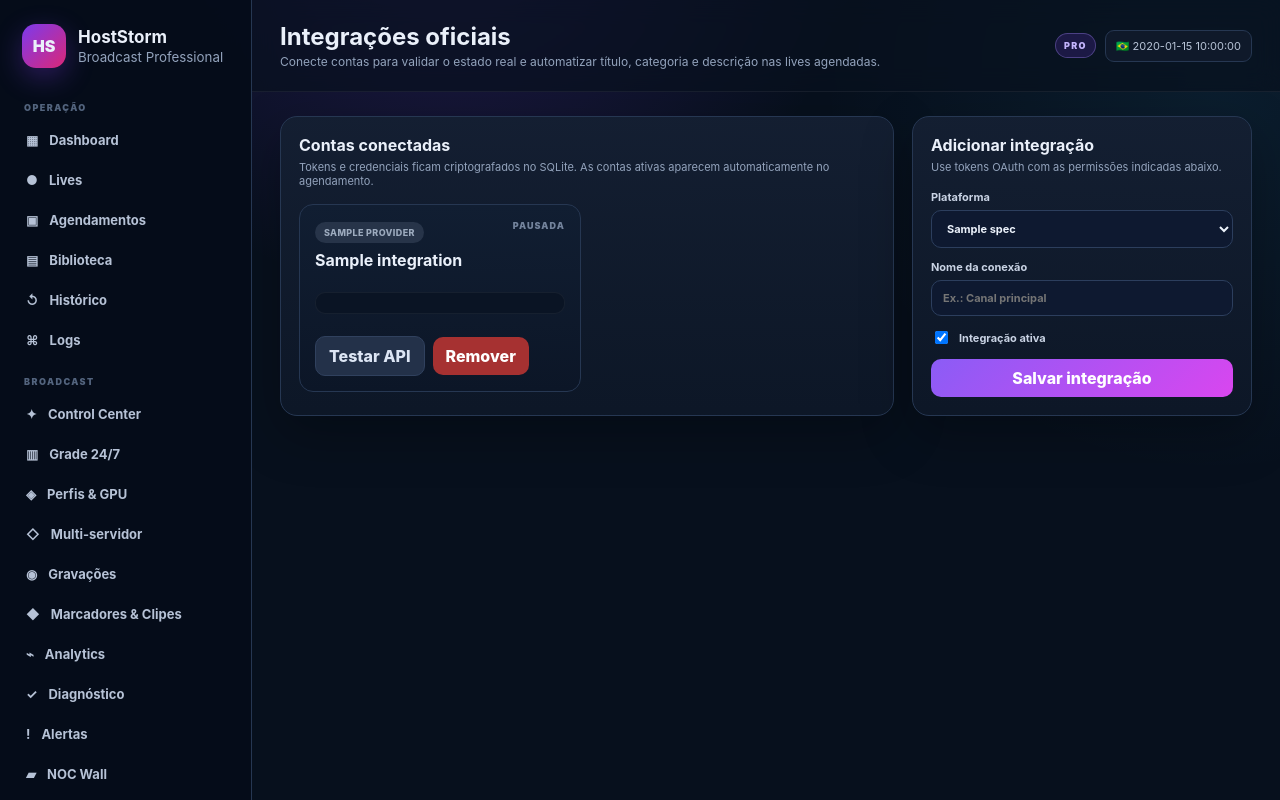
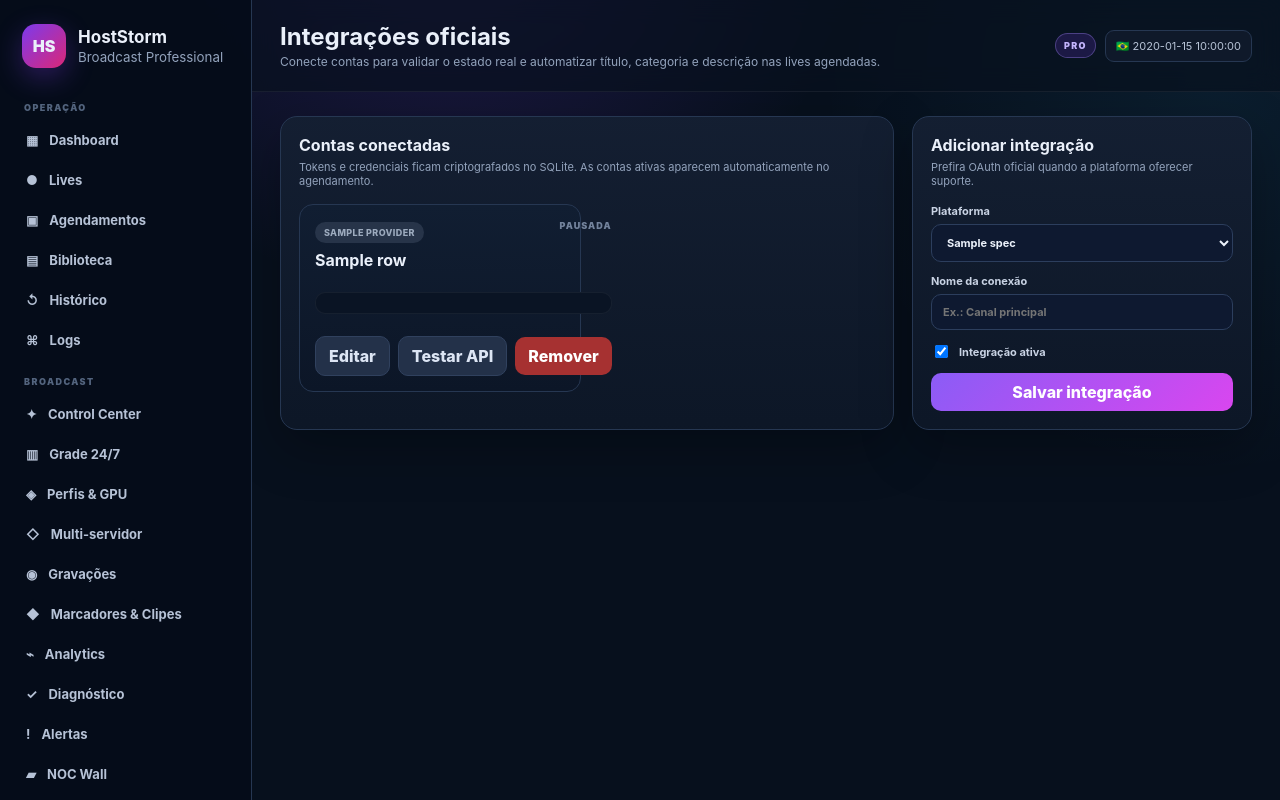
Before and after one commit to danilostorm/hoststorm-lofi-suite, a Python web app: template multi-live/templates/integrations.html in a window 1280 px wide. Run offline with Jinja, Linux system fonts and the light colour scheme; the template is opened without the code that fills it: most values are stand-ins (such as "Sample title", 1, 10 or a date in 2020).

Commit message:
ui: add editable integrations and official Kick connect flow

```diff
--- a/multi-live/templates/integrations.html
+++ b/multi-live/templates/integrations.html
@@ -3,13 +3,19 @@
 {% block heading %}Integrações oficiais{% endblock %}
 {% block subheading %}Conecte contas para validar o estado real e automatizar título, categoria e descrição nas lives agendadas.{% endblock %}
 {% block content %}
+{% set ns=namespace(editing=None) %}
+{% set edit_id=request.args.get('edit','') %}
+{% for row in integrations %}{% if row.id==edit_id %}{% set ns.editing=row %}{% endif %}{% endfor %}
+{% set editing=ns.editing %}
+{% set current_provider=editing.provider if editing else 'twitch' %}
+{% set cfg=editing.config if editing else {} %}
 <div class="integration-layout">
   <section class="panel integration-list-panel">
     <div class="panel-head"><div><h2>Contas conectadas</h2><p>Tokens e credenciais ficam criptografados no SQLite. As contas ativas aparecem automaticamente no agendamento.</p></div></div>
     <div class="integration-grid">
       {% for i in integrations %}
         {% set spec=integration_provider_specs.get(i.provider,{}) %}
-        <article class="integration-card">
+        <article class="integration-card {% if edit_id==i.id %}selected-card{% endif %}">
           <div class="integration-card-head"><div><span class="status-pill {{'running' if i.enabled else 'offline'}}">{{spec.get('label',i.provider|upper)}}</span><h3>{{i.name}}</h3></div><span class="integration-state">{{'ATIVA' if i.enabled else 'PAUSADA'}}</span></div>
           <div class="capability-line">{% for cap in spec.get('capabilities',[]) %}<span class="platform-chip">{{ {'title':'Título','category':'Categoria','description':'Descrição'}.get(cap,cap) }}</span>{% endfor %}</div>
           <div class="integration-identity">
@@ -17,10 +23,16 @@
             {% if i.config.channel_slug %}<span>Canal: <strong>{{i.config.channel_slug}}</strong></span>{% endif %}
             {% if i.config.channel_id %}<span>Channel ID: <strong>{{i.config.channel_id}}</strong></span>{% endif %}
             {% if i.config.broadcast_id %}<span>Broadcast: <strong>{{i.config.broadcast_id}}</strong></span>{% endif %}
+            {% if i.provider=='kick' %}<span>Autenticação: <strong>{{'OAuth oficial + refresh' if i.config.oauth_connected else 'Token manual / pendente de OAuth'}}</strong></span>{% endif %}
             {% if i.provider=='webhook' and i.config.endpoint_url %}<span>Endpoint: <strong>{{i.config.endpoint_url}}</strong></span>{% endif %}
           </div>
           <p class="field-note">{{spec.get('hint','')}}</p>
-          <div class="card-actions"><form method="post" action="{{url_for('pro.integration_check',iid=i.id)}}"><button class="btn ghost">Testar API</button></form><form method="post" action="{{url_for('pro.integration_delete',iid=i.id)}}" onsubmit="return confirm('Remover integração?')"><button class="btn danger">Remover</button></form></div>
+          <div class="card-actions">
+            <a class="btn ghost" href="{{url_for('pro.integrations',edit=i.id)}}">Editar</a>
+            {% if i.provider=='kick' %}<a class="btn primary" href="{{url_for('automation.kick_oauth_start',iid=i.id)}}">{{'Reautorizar Kick' if i.config.oauth_connected else 'Conectar com Kick'}}</a>{% endif %}
+            <form method="post" action="{{url_for('pro.integration_check',iid=i.id)}}"><button class="btn ghost">Testar API</button></form>
+            <form method="post" action="{{url_for('pro.integration_delete',iid=i.id)}}" onsubmit="return confirm('Remover integração?')"><button class="btn danger">Remover</button></form>
+          </div>
         </article>
       {% else %}
         <div class="empty-state">Nenhuma integração cadastrada.</div>
@@ -29,42 +41,63 @@
   </section>
 
   <section class="panel integration-add-panel">
-    <div class="panel-head"><div><h2>Adicionar integração</h2><p>Use tokens OAuth com as permissões indicadas abaixo.</p></div></div>
+    <div class="panel-head"><div><h2>{{'Editar integração' if editing else 'Adicionar integração'}}</h2><p>{% if editing %}Altere os dados ou reautorize a conta sem apagar a integração.{% else %}Prefira OAuth oficial quando a plataforma oferecer suporte.{% endif %}</p></div>{% if editing %}<a class="btn ghost small" href="{{url_for('pro.integrations')}}">Cancelar</a>{% endif %}</div>
     <form method="post" action="{{url_for('automation.integration_save')}}" id="integrationForm">
-      <label>Plataforma<select name="provider" id="provider">{% for key,spec in integration_provider_specs.items() %}<option value="{{key}}">{{spec.label}}</option>{% endfor %}</select></label>
-      <label>Nome da conexão<input name="name" required placeholder="Ex.: Canal principal"></label>
+      {% if editing %}<input type="hidden" name="id" value="{{editing.id}}">{% endif %}
+      <label>Plataforma
+        <select name="provider" id="provider" {% if editing %}disabled{% endif %}>{% for key,spec in integration_provider_specs.items() %}<option value="{{key}}" {% if current_provider==key %}selected{% endif %}>{{spec.label}}</option>{% endfor %}</select>
+        {% if editing %}<input type="hidden" name="provider" value="{{current_provider}}">{% endif %}
+      </label>
+      <label>Nome da conexão<input name="name" required value="{{editing.name if editing else ''}}" placeholder="Ex.: Canal principal"></label>
 
-      <div class="provider-box" data-provider="twitch">
+      <div class="provider-box" data-provider="twitch" {% if current_provider!='twitch' %}hidden{% endif %}>
         <div class="provider-note"><strong>Twitch</strong><span>Escopo necessário: <code>channel:manage:broadcast</code></span></div>
-        <label>Client ID<input name="client_id" autocomplete="off"></label>
-        <label>OAuth Access Token<input type="password" name="access_token" autocomplete="new-password"></label>
-        <label>Channel login<input name="channel_login" placeholder="seucanal"></label>
-        <label>Broadcaster ID <small>(opcional)</small><input name="broadcaster_id" placeholder="detectado pelo login se vazio"></label>
+        <label>Client ID<input name="client_id" value="{{cfg.get('client_id','')}}" autocomplete="off"></label>
+        <label>OAuth Access Token<input type="password" name="access_token" value="{{cfg.get('access_token','')}}" autocomplete="new-password"></label>
+        <label>Channel login<input name="channel_login" value="{{cfg.get('channel_login','')}}" placeholder="seucanal"></label>
+        <label>Broadcaster ID <small>(opcional)</small><input name="broadcaster_id" value="{{cfg.get('broadcaster_id','')}}" placeholder="detectado pelo login se vazio"></label>
       </div>
 
-      <div class="provider-box" data-provider="youtube" hidden>
+      <div class="provider-box" data-provider="youtube" {% if current_provider!='youtube' %}hidden{% endif %}>
         <div class="provider-note"><strong>YouTube</strong><span>Para escrever metadados use OAuth com <code>youtube.force-ssl</code>.</span></div>
-        <label>OAuth Access Token<input type="password" name="access_token" autocomplete="new-password"></label>
-        <label>Channel ID <small>(opcional para conferência)</small><input name="channel_id"></label>
-        <label>API key <small>(opcional; ajuda nas consultas públicas)</small><input type="password" name="api_key"></label>
-        <label>Broadcast ID <small>(opcional)</small><input name="broadcast_id" placeholder="vazio = localizar live ativa/próxima"></label>
+        <label>OAuth Access Token<input type="password" name="access_token" value="{{cfg.get('access_token','')}}" autocomplete="new-password"></label>
+        <label>Channel ID <small>(opcional para conferência)</small><input name="channel_id" value="{{cfg.get('channel_id','')}}"></label>
+        <label>API key <small>(opcional; ajuda nas consultas públicas)</small><input type="password" name="api_key" value="{{cfg.get('api_key','')}}"></label>
+        <label>Broadcast ID <small>(opcional)</small><input name="broadcast_id" value="{{cfg.get('broadcast_id','')}}" placeholder="vazio = localizar live ativa/próxima"></label>
       </div>
 
-      <div class="provider-box" data-provider="kick" hidden>
-        <div class="provider-note"><strong>Kick</strong><span>Use OAuth com <code>channel:read channel:write</code>.</span></div>
-        <label>OAuth Access Token<input type="password" name="access_token" autocomplete="new-password"></label>
-        <label>Channel slug<input name="channel_slug" placeholder="seucanal"></label>
+      <div class="provider-box" data-provider="kick" {% if current_provider!='kick' %}hidden{% endif %}>
+        <div class="provider-note oauth-note"><strong>Kick • OAuth oficial</strong><span>O HostStorm usa Authorization Code + PKCE e renova o token automaticamente.</span></div>
+        <div class="oauth-status-row"><span class="status-pill {{'running' if cfg.get('oauth_connected') else 'offline'}}">{{'CONECTADA' if cfg.get('oauth_connected') else 'NÃO AUTORIZADA'}}</span><span>Escopos: <code>{{kick_required_scopes}}</code></span></div>
+        <label>Client ID da aplicação Kick<input name="client_id" value="{{cfg.get('client_id','')}}" autocomplete="off"></label>
+        <label>Client Secret da aplicação Kick<input type="password" name="client_secret" value="{{cfg.get('client_secret','')}}" autocomplete="new-password" placeholder="fica criptografado"></label>
+        <label>Redirect URI do HostStorm<div class="input-action-row"><input value="{{kick_callback_url}}" readonly id="kickCallbackUrl"><button type="button" class="btn ghost" data-copy-target="#kickCallbackUrl">Copiar</button></div></label>
+        {% if not kick_public_url_configured %}<p class="field-note warning-text">Recomendado: configure <code>HOSTSTORM_PUBLIC_URL=https://seu-dominio</code> para garantir que o callback OAuth seja sempre o mesmo atrás do proxy.</p>{% endif %}
+        <p class="field-note">Na aplicação Kick existente, cadastre exatamente o Redirect URI acima e habilite <strong>Atualizar informações do canal</strong> (<code>channel:write</code>). Uma única aplicação Kick pode autorizar várias contas; não é necessário criar um app novo para cada canal.</p>
+        <label>Channel slug <small>(opcional; detectado após OAuth)</small><input name="channel_slug" value="{{cfg.get('channel_slug','')}}" placeholder="seucanal"></label>
+        <details class="advanced-box"><summary>Modo avançado / token manual</summary><p class="field-note">Compatibilidade para tokens existentes. O OAuth oficial acima é o método recomendado.</p><label>OAuth Access Token<input type="password" name="access_token" value="{{cfg.get('access_token','')}}" autocomplete="new-password"></label><label>Refresh Token<input type="password" name="refresh_token" value="{{cfg.get('refresh_token','')}}" autocomplete="new-password"></label></details>
+        <button class="btn primary full oauth-connect-button" type="submit" name="oauth_connect" value="1">{{'Salvar e reautorizar com Kick' if cfg.get('oauth_connected') else 'Salvar e conectar com Kick'}}</button>
       </div>
 
-      <div class="provider-box" data-provider="webhook" hidden>
+      <div class="provider-box" data-provider="webhook" {% if current_provider!='webhook' %}hidden{% endif %}>
         <div class="provider-note"><strong>Webhook / API externa</strong><span>Recebe JSON com título, categoria, descrição, canal e agenda.</span></div>
-        <label>Endpoint URL<input type="url" name="endpoint_url" placeholder="https://automacao.exemplo/hoststorm"></label>
-        <label>Bearer token <small>(opcional)</small><input type="password" name="bearer_token"></label>
+        <label>Endpoint URL<input type="url" name="endpoint_url" value="{{cfg.get('endpoint_url','')}}" placeholder="https://automacao.exemplo/hoststorm"></label>
+        <label>Bearer token <small>(opcional)</small><input type="password" name="bearer_token" value="{{cfg.get('bearer_token','')}}"></label>
       </div>
 
-      <label class="check-row"><input type="checkbox" name="enabled" checked> Integração ativa</label>
-      <button class="btn primary full">Salvar integração</button>
+      <label class="check-row"><input type="checkbox" name="enabled" {% if not editing or editing.enabled %}checked{% endif %}> Integração ativa</label>
+      <button class="btn primary full">{{'Salvar alterações' if editing else 'Salvar integração'}}</button>
     </form>
   </section>
 </div>
 {% endblock %}
+{% block scripts %}
+<script>
+(()=>{
+ const provider=document.getElementById('provider'), boxes=[...document.querySelectorAll('.provider-box')];
+ const refresh=()=>{const value=provider?.value||'{{current_provider}}';boxes.forEach(box=>{const active=box.dataset.provider===value;box.hidden=!active;box.querySelectorAll('input,select,textarea,button').forEach(el=>{if(el.name && el.name!=='oauth_connect')el.disabled=!active;});});};
+ provider?.addEventListener('change',refresh);refresh();
+ document.querySelectorAll('[data-copy-target]').forEach(btn=>btn.addEventListener('click',async()=>{const el=document.querySelector(btn.dataset.copyTarget);if(!el)return;try{await navigator.clipboard.writeText(el.value);const old=btn.textContent;btn.textContent='Copiado';setTimeout(()=>btn.textContent=old,1200);}catch(_){el.select();document.execCommand('copy');}}));
+})();
+</script>
+{% endblock %}
```
